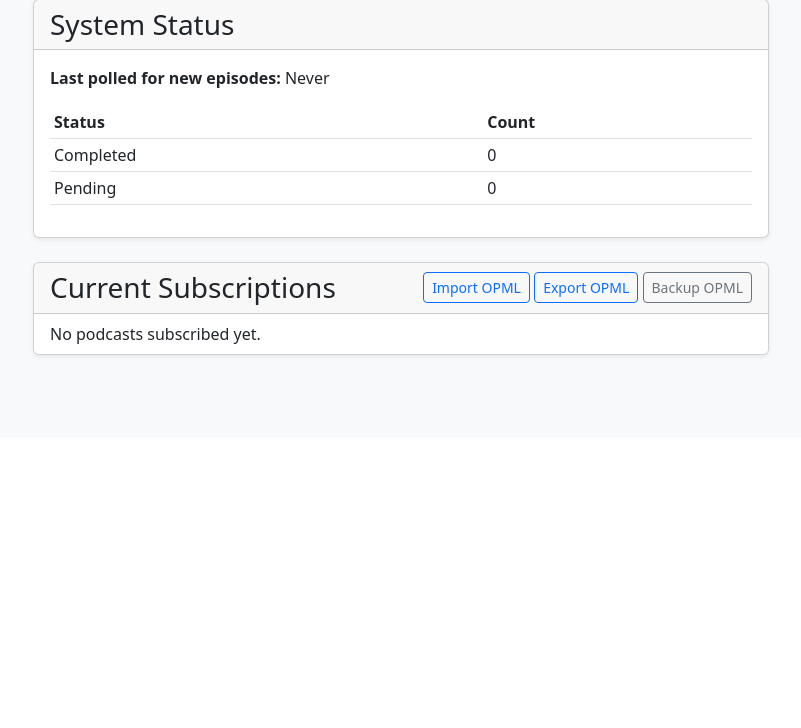
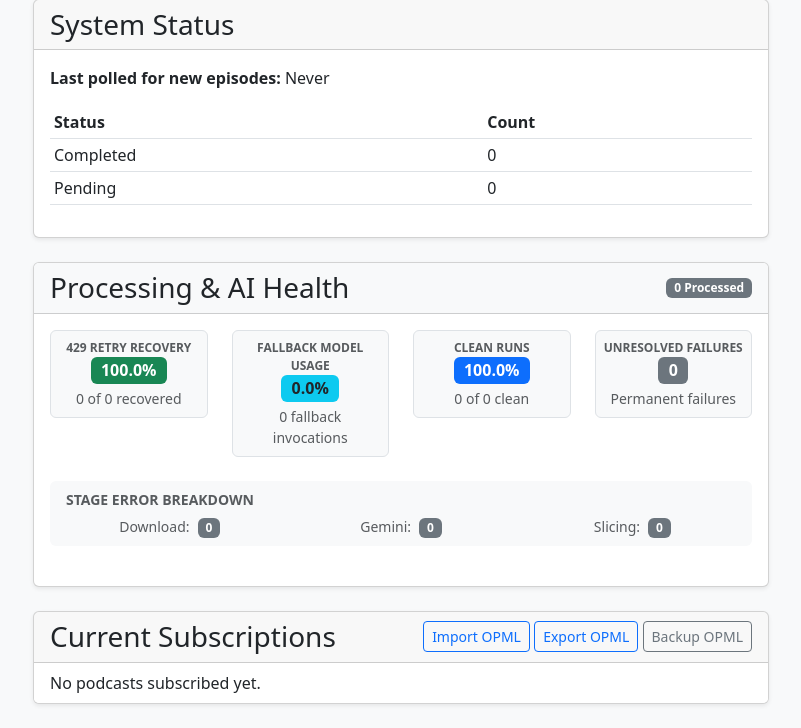
Before and after one commit to prashmohan/podslice, a Django app: page / in a window 1280 px wide. Shown: the part 362-1090 px from the top of the page, without its empty margins (239-1040 px from the left). Before the commit the page ends 720 px from the top, so only its background shows below. Run offline with Django 4.2, Linux system fonts and the light colour scheme; data that the repository does not hold is empty; parts of the project's set-up code (start-up, migrations or seed data) failed here and were passed over.

Commit message:
feat(ui): add Processing & AI Health dashboard and episode telemetry badges

```diff
--- a/podcasts/templates/podcasts/subscribe.html
+++ b/podcasts/templates/podcasts/subscribe.html
@@ -56,6 +56,73 @@
                         </tr>
                     </tbody>
                 </table>
+            </div>
+        </div>
+
+        <div class="card shadow-sm mb-4">
+            <div class="card-header bg-light d-flex justify-content-between align-items-center">
+                <h3 class="card-title mb-0">Processing & AI Health</h3>
+                <span class="badge bg-secondary">{{ metrics.total_episodes_processed|default:0 }} Processed</span>
+            </div>
+            <div class="card-body">
+                <div class="row text-center mb-3">
+                    <div class="col-md-3 col-6 mb-2">
+                        <div class="p-2 border rounded bg-light">
+                            <small class="text-muted d-block text-uppercase fw-bold" style="font-size: 0.75rem;">429 Retry Recovery</small>
+                            <span class="badge fs-6 {% if metrics.retry_recovery_rate_pct >= 80 %}bg-success{% elif metrics.retry_recovery_rate_pct >= 50 %}bg-warning text-dark{% else %}bg-danger{% endif %}">
+                                {{ metrics.retry_recovery_rate_pct|default:"100.0" }}%
+                            </span>
+                            <div class="small text-muted mt-1">{{ metrics.retries_recovered|default:0 }} of {{ metrics.rate_limits_encountered|default:0 }} recovered</div>
+                        </div>
+                    </div>
+                    <div class="col-md-3 col-6 mb-2">
+                        <div class="p-2 border rounded bg-light">
+                            <small class="text-muted d-block text-uppercase fw-bold" style="font-size: 0.75rem;">Fallback Model Usage</small>
+                            <span class="badge fs-6 bg-info text-dark">
+                                {{ metrics.fallback_model_pct|default:"0.0" }}%
+                            </span>
+                            <div class="small text-muted mt-1">{{ metrics.fallback_model_used|default:0 }} fallback invocations</div>
+                        </div>
+                    </div>
+                    <div class="col-md-3 col-6 mb-2">
+                        <div class="p-2 border rounded bg-light">
+                            <small class="text-muted d-block text-uppercase fw-bold" style="font-size: 0.75rem;">Clean Runs</small>
+                            <span class="badge fs-6 bg-primary">
+                                {{ metrics.clean_runs_pct|default:"100.0" }}%
+                            </span>
+                            <div class="small text-muted mt-1">{{ metrics.clean_runs_count|default:0 }} of {{ metrics.total_episodes_processed|default:0 }} clean</div>
+                        </div>
+                    </div>
+                    <div class="col-md-3 col-6 mb-2">
+                        <div class="p-2 border rounded bg-light">
+                            <small class="text-muted d-block text-uppercase fw-bold" style="font-size: 0.75rem;">Unresolved Failures</small>
+                            <span class="badge fs-6 {% if metrics.unresolved_failures > 0 %}bg-danger{% else %}bg-secondary{% endif %}">
+                                {{ metrics.unresolved_failures|default:0 }}
+                            </span>
+                            <div class="small text-muted mt-1">Permanent failures</div>
+                        </div>
+                    </div>
+                </div>
+
+                <div class="card bg-light border-0">
+                    <div class="card-body py-2 px-3">
+                        <strong class="small text-muted text-uppercase d-block mb-1">Stage Error Breakdown</strong>
+                        <div class="row text-center">
+                            <div class="col-4">
+                                <span class="text-muted small">Download:</span>
+                                <span class="badge {% if metrics.stage_failures.download > 0 %}bg-danger{% else %}bg-secondary{% endif %} ms-1">{{ metrics.stage_failures.download|default:0 }}</span>
+                            </div>
+                            <div class="col-4">
+                                <span class="text-muted small">Gemini:</span>
+                                <span class="badge {% if metrics.stage_failures.gemini > 0 %}bg-danger{% else %}bg-secondary{% endif %} ms-1">{{ metrics.stage_failures.gemini|default:0 }}</span>
+                            </div>
+                            <div class="col-4">
+                                <span class="text-muted small">Slicing:</span>
+                                <span class="badge {% if metrics.stage_failures.slicing > 0 %}bg-danger{% else %}bg-secondary{% endif %} ms-1">{{ metrics.stage_failures.slicing|default:0 }}</span>
+                            </div>
+                        </div>
+                    </div>
+                </div>
             </div>
         </div>
 
--- a/podcasts/views.py
+++ b/podcasts/views.py
@@ -22,6 +22,7 @@ from rest_framework import generics, serializers
 from podcasts.forms import OPMLImportForm, PodcastSettingsForm
 from podcasts.models import Episode, Podcast, RehostedMedia
 from podcasts.serializers import PodcastSerializer
+from podcasts.services import MetricsService
 from podcasts.tasks import (
     delete_podcast_data,
     poll_feed,
@@ -292,7 +293,8 @@ class PodcastSubscribeUIView(View):
         context = {
             'podcasts': podcasts,
             'last_polled_time': last_polled_time.last_polled if last_polled_time else None,
-            'pending_episodes': pending_episodes
+            'pending_episodes': pending_episodes,
+            'metrics': MetricsService.get_system_metrics(),
         }
         return render(request, "podcasts/subscribe.html", context)
 
@@ -303,11 +305,15 @@ class PodcastSubscribeUIView(View):
         rss_url = request.POST.get("rss_url")
         download_all = "download_all" in request.POST
         if not rss_url:
-            podcasts = Podcast.objects.all()
+            podcasts = Podcast.objects.all().order_by('title')
             return render(
                 request,
                 "podcasts/subscribe.html",
-                {"error": "RSS URL is required.", "podcasts": podcasts},
+                {
+                    "error": "RSS URL is required.",
+                    "podcasts": podcasts,
+                    "metrics": MetricsService.get_system_metrics(),
+                },
             )
 
         try:
@@ -316,11 +322,16 @@ class PodcastSubscribeUIView(View):
                 reverse("podcast-status-ui", kwargs={"podcast_id": podcast.id})
             )
         except (ValueError, IOError) as e:
-            podcasts = Podcast.objects.all()
+            podcasts = Podcast.objects.all().order_by('title')
             return render(
                 request,
                 "podcasts/subscribe.html",
-                {"error": str(e), "rss_url": rss_url, "podcasts": podcasts},
+                {
+                    "error": str(e),
+                    "rss_url": rss_url,
+                    "podcasts": podcasts,
+                    "metrics": MetricsService.get_system_metrics(),
+                },
             )
 
 
@@ -370,6 +381,36 @@ class PodcastStatusUIView(View):
                         e,
                     )
                     episode.removed_duration_str = "Error"
+
+            episode.model_used = None
+            episode.retry_recovered = False
+            episode.failed_stage = None
+            episode.duration_sec = None
+
+            if isinstance(episode.processing_metrics, dict):
+                pm = episode.processing_metrics
+                episode.duration_sec = pm.get("total_duration_sec")
+                stages = pm.get("stages") or {}
+                gemini_stage = stages.get("gemini") or {}
+                episode.model_used = gemini_stage.get("model_used")
+                if not episode.model_used and gemini_stage.get("attempts"):
+                    for att in reversed(gemini_stage.get("attempts")):
+                        if isinstance(att, dict) and att.get("status") in ("success", 200, "200") and att.get("model"):
+                            episode.model_used = att.get("model")
+                            break
+                episode.retry_recovered = bool(gemini_stage.get("retry_recovered"))
+
+                if episode.status == Episode.Status.FAILED or pm.get("status") == "FAILED":
+                    download_stage = stages.get("download") or {}
+                    slicing_stage = stages.get("slicing") or {}
+                    if download_stage.get("status") == "failed" or download_stage.get("error"):
+                        episode.failed_stage = "Download"
+                    elif gemini_stage.get("status") == "failed" or gemini_stage.get("error"):
+                        episode.failed_stage = "Gemini"
+                    elif slicing_stage.get("status") == "failed" or slicing_stage.get("error"):
+                        episode.failed_stage = "Slicing"
+                    else:
+                        episode.failed_stage = "Pipeline"
 
         podcast.rehosted_rss_url = f"{settings.REHOST_BASE_URL}{reverse('podcast-rss-feed-api', args=[podcast.id])}"
         settings_form = PodcastSettingsForm(instance=podcast)
```
Also changed, not shown: podcasts/templates/podcasts/status.html (+12 -0 lines), podcasts/tests/test_views.py (+74 -0 lines).
